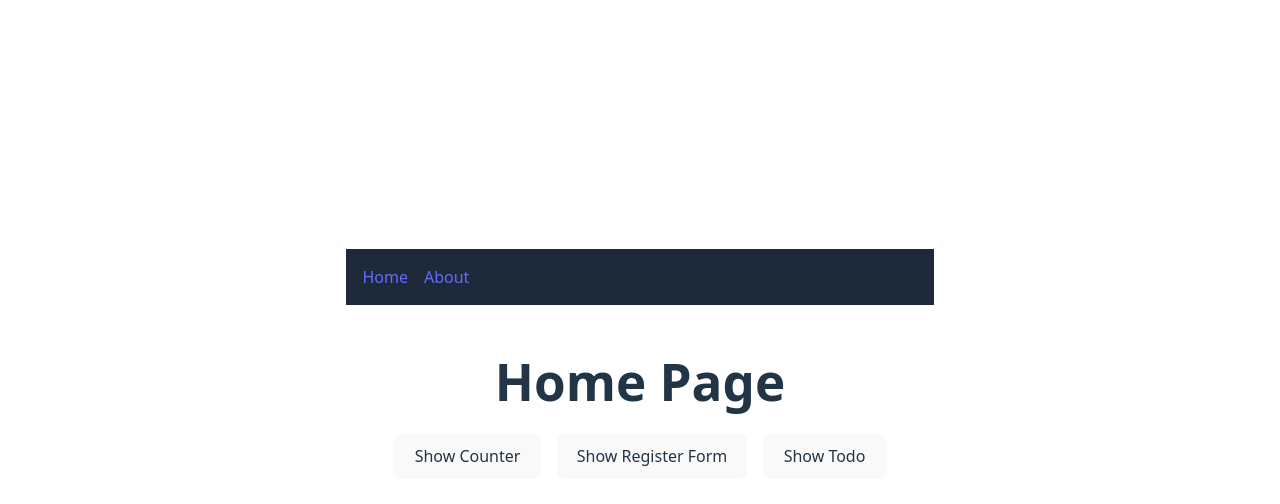
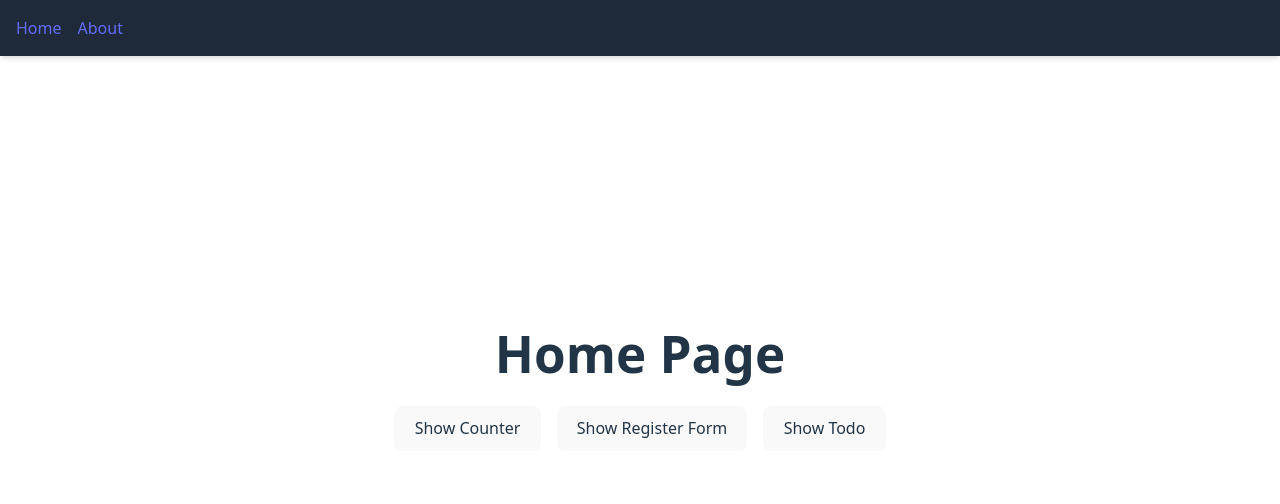
Before and after one commit to izharramdan/wide_project, a React (Vite) app: page / in a window 1280 px wide. Shown: the top 504 px of the page. Built offline with nearby package versions, Linux system fonts and the light colour scheme.

Commit message:
update navbar

```diff
--- a/package.json
+++ b/package.json
@@ -11,6 +11,7 @@
   },
   "dependencies": {
     "@tailwindcss/vite": "^4.1.12",
+    "axios": "^1.11.0",
     "react": "^19.1.1",
     "react-dom": "^19.1.1",
     "react-router-dom": "^7.8.2",
--- a/src/App.jsx
+++ b/src/App.jsx
@@ -5,7 +5,7 @@ import About from "./pages/About";
 export default function App() {
   return (
     <Router>
-      <nav className="p-4 bg-gray-800 text-white flex gap-4">
+      <nav className="fixed top-0 left-0 right-0 z-50 p-4 bg-gray-800 text-white flex gap-4 shadow-md">
         <Link to="/">Home</Link>
         <Link to="/about">About</Link>
       </nav>
```
Also changed, not shown: 1 other file (tests, documents, lock files or other folders).
